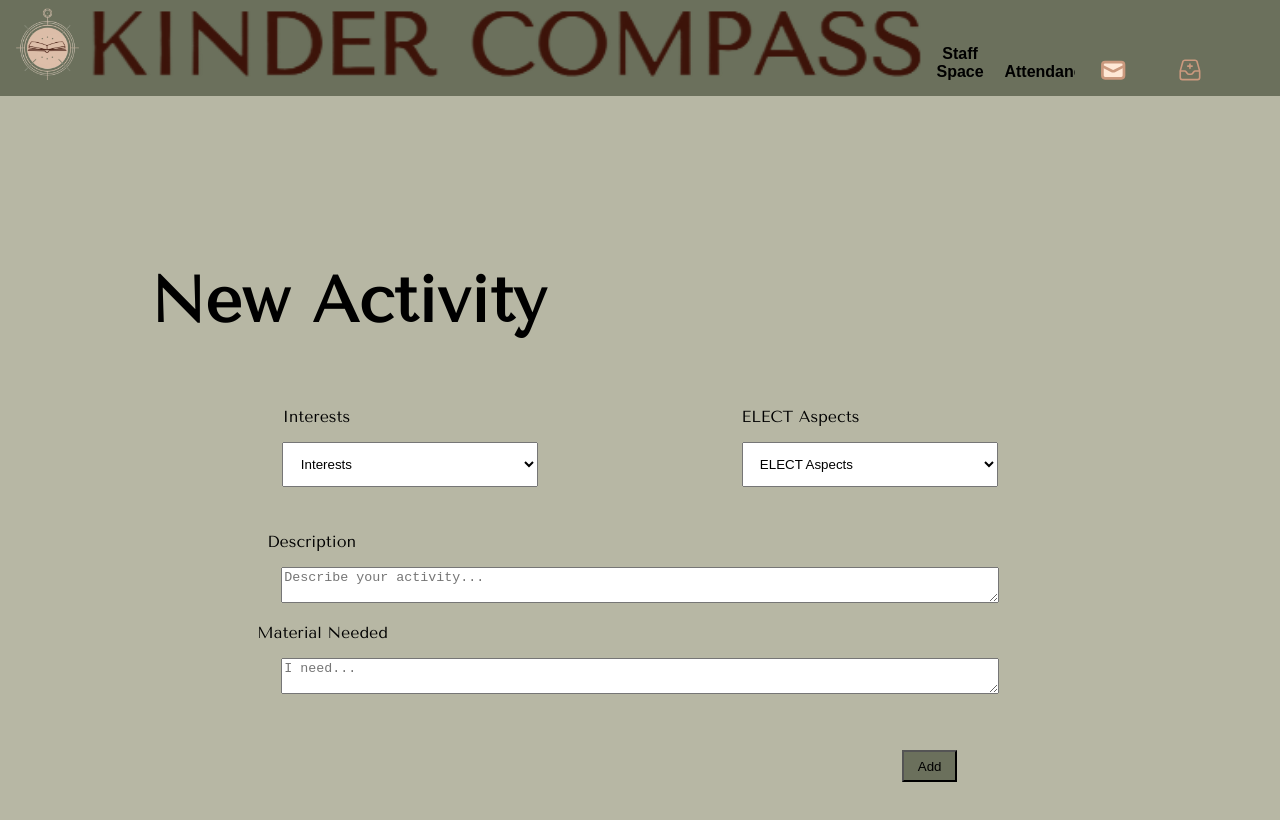
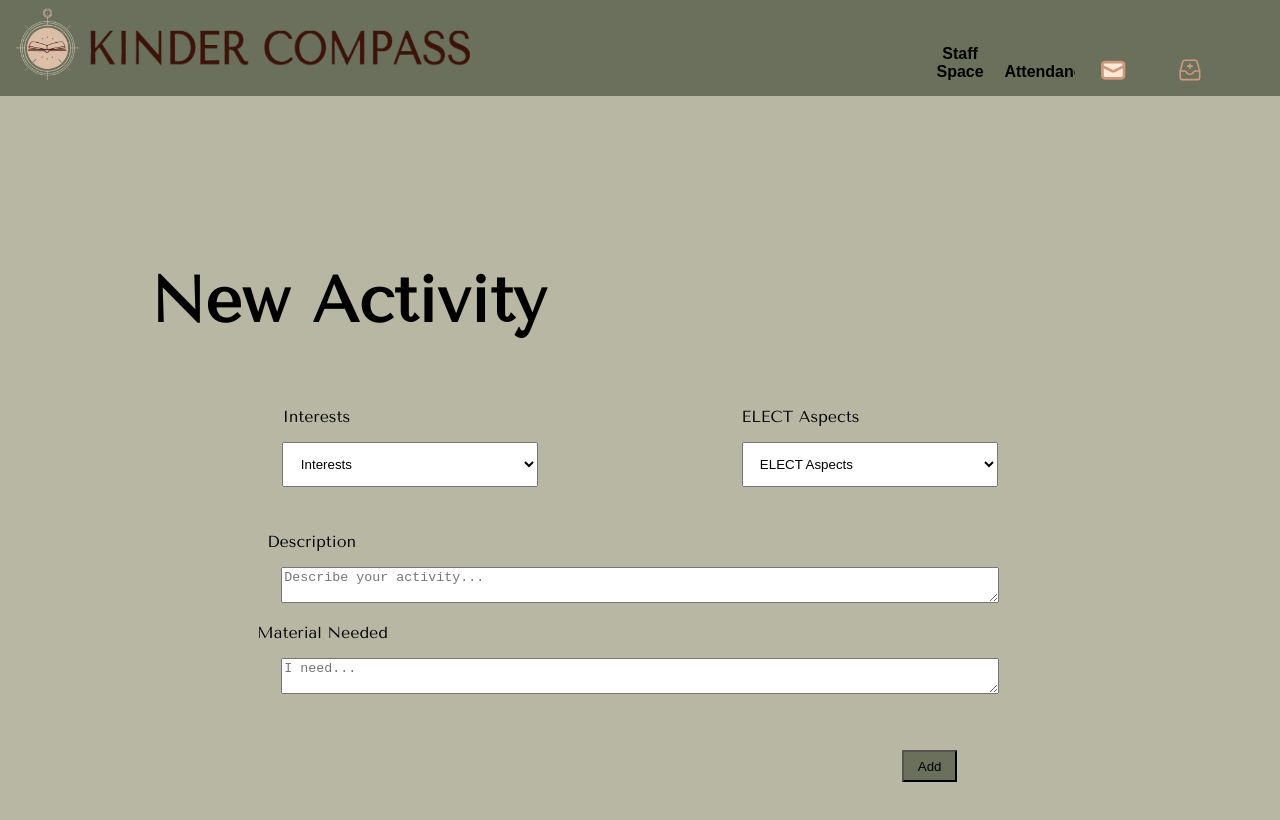
Before and after one commit to CNormandB/Kinder-Compass, a React (Create React App) app: page /planning in a window 1280 px wide. Shown: the top 820 px of the page. Built offline with nearby package versions, Linux system fonts and the light colour scheme.

Commit message:
changed logo text to png to avoid text  wrapping

```diff
--- a/src/components/Header.css
+++ b/src/components/Header.css
@@ -15,19 +15,19 @@
   width: 30%;
   padding-left: .5%;
 }
-.header_logo img{
+.logo_img{
   height: 9vh;
   width: auto;
   padding-top: 2%;
   padding-right: 2%;
 }
 
-.header_logo h1{
+.logo_txt{
   display: flex;
   justify-content: flex-start;
   align-self:center;
   width: 100%;
-  font-size: xxx-large;
+  height: 40%;
 }
 
 .header_buttons{
--- a/src/components/Header.jsx
+++ b/src/components/Header.jsx
@@ -4,8 +4,8 @@ function Header(){
 return(
   <section className="header_container">
     <div className="header_logo">
-      <img src="Logo.png"/>
-      <img src="logo_text.png"/>
+      <img className="logo_img" src="Logo.png"/>
+      <img className="logo_txt" src="logo_text.png"/>
     </div>
     <div className="header_buttons">
       <button>Staff Space</button>
```
